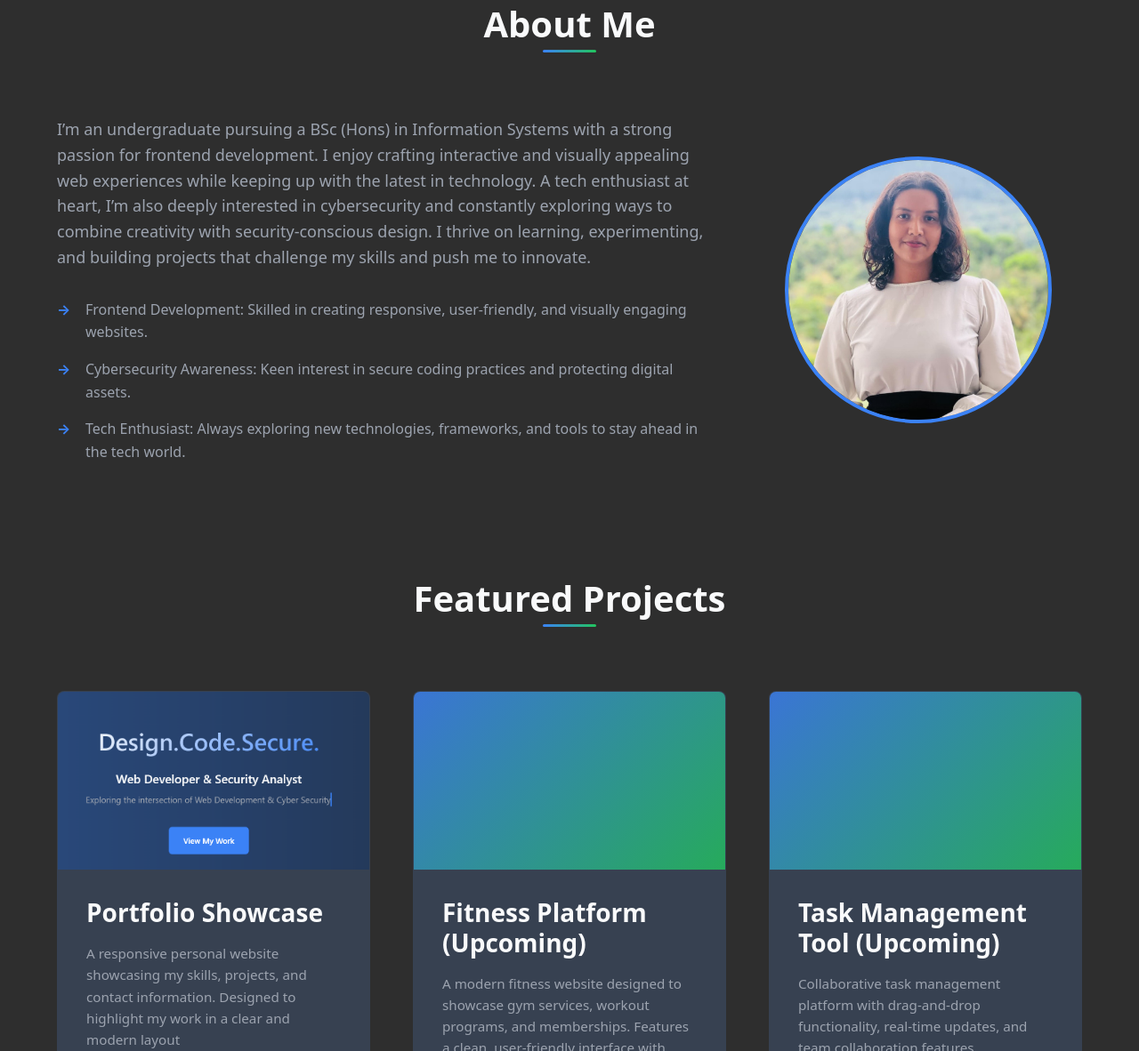
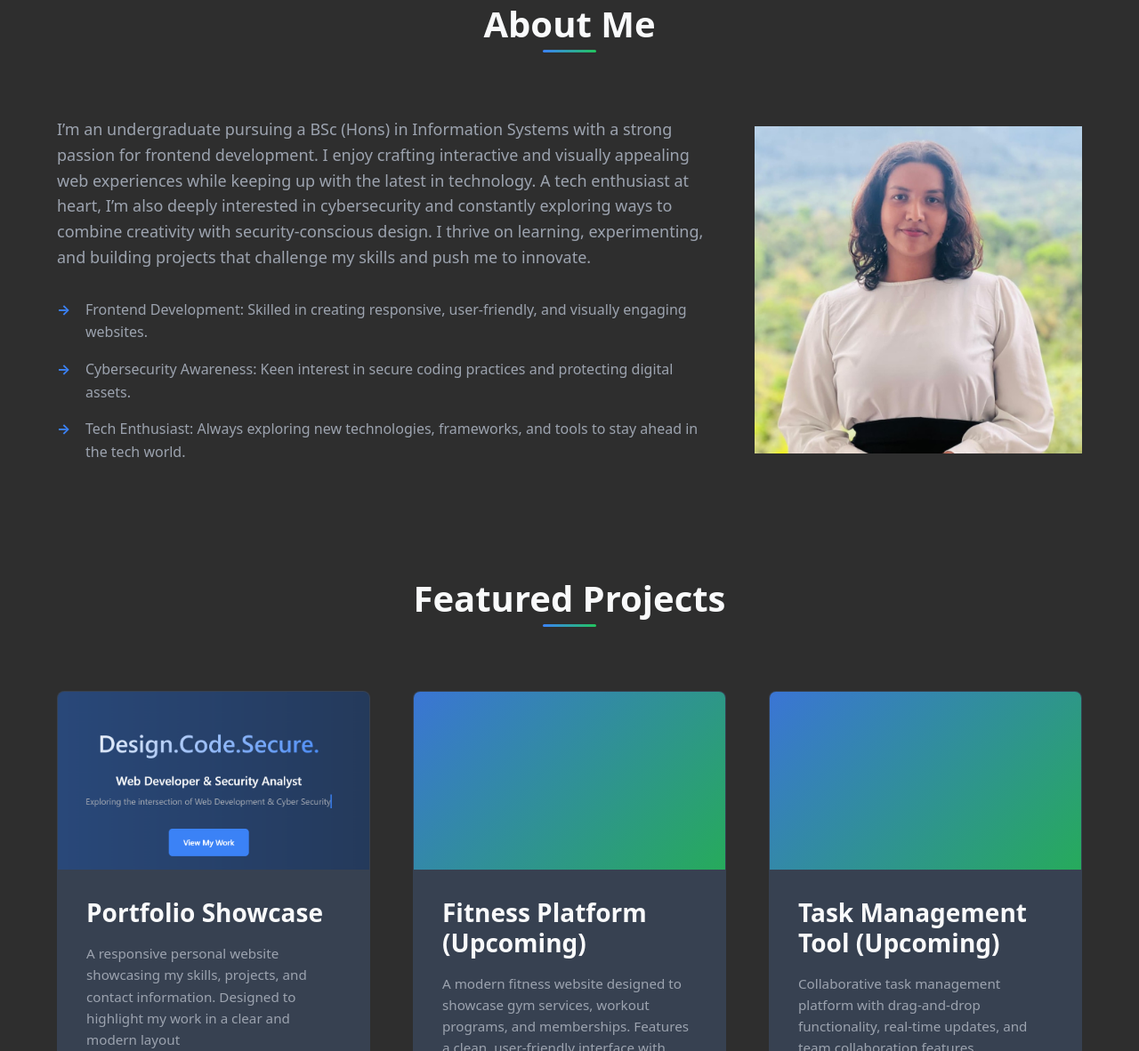
Before and after one commit to Nethsalee/MyPortfolio, a plain HTML site: page index.html in a window 1280 px wide. Shown: the part 861-2043 px from the top of the page at 89% size. Drawn offline with Linux system fonts and the light colour scheme.

Commit message:
Edit codes

```diff
--- a/index.html
+++ b/index.html
@@ -67,7 +67,7 @@
                         </ul>
                     </div>
                     <div class="about__image">
-                        <img src="Images/profilephoto.jpg" alt="Nethsalee profile photo" class="profile-image">
+                        <img src="Images/profilephoto.jpg" alt="Nethsalee profile photo">
                     </div>
                 </div>
             </div>
@@ -81,7 +81,7 @@
                 <div class="projects__grid">
                     <article class="project-card">
                         <div class="project-card__image">
-                            <img src="Images/project1.png" alt="Project1 screenshot" class="project-thumbnail-img">
+                            <img src="Images/project1.png" alt="Project1 screenshot">
                         </div>
                         <div class="project-card__content">
                             <h3 class="project-card__title">Portfolio Showcase</h3>
```
